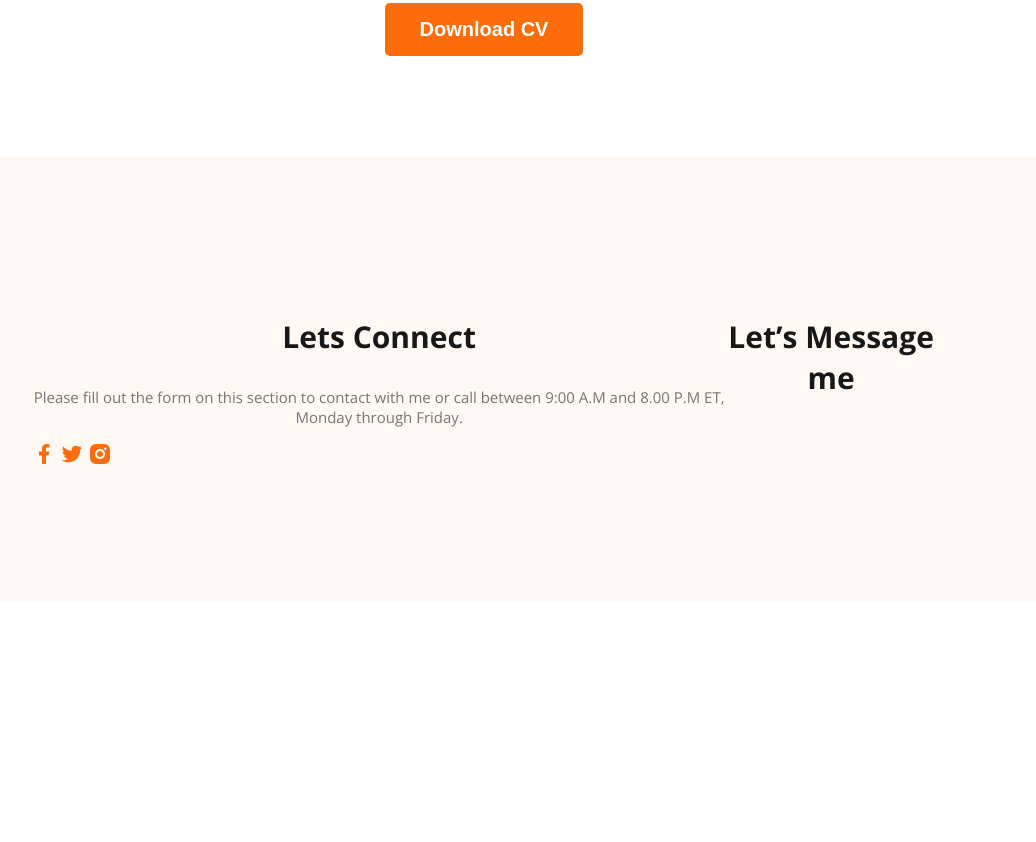
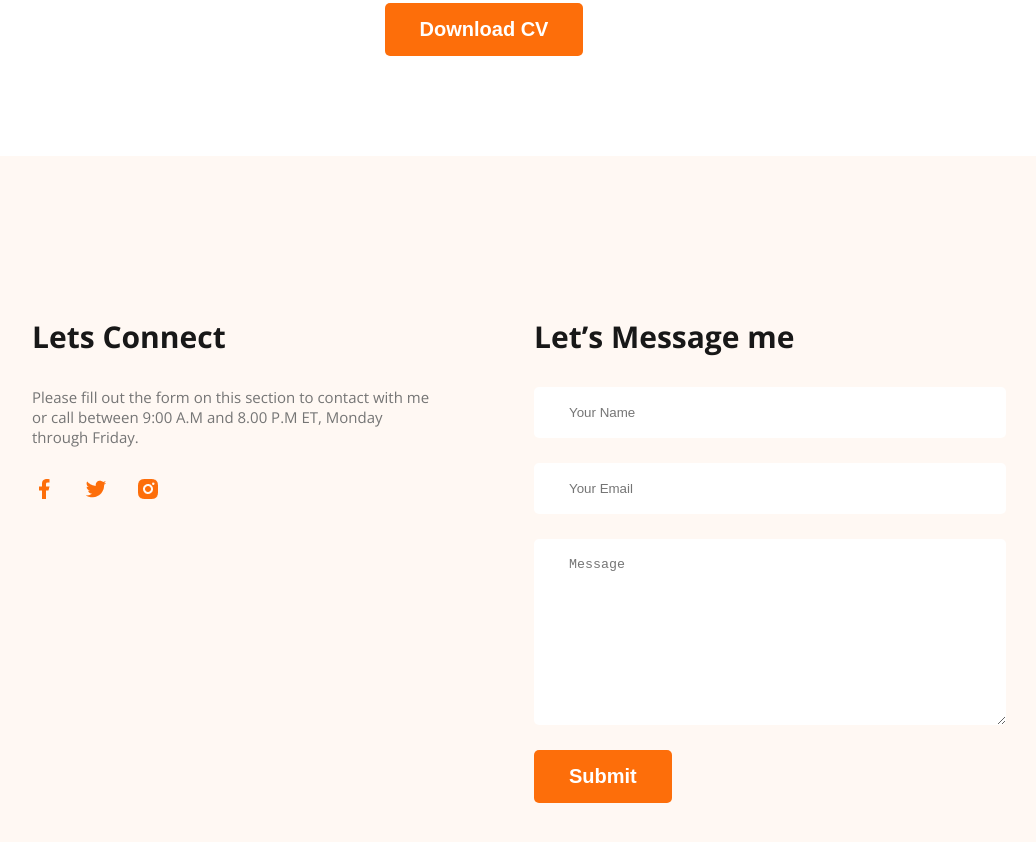
Before and after one commit to sumaiyakhondoker/webdeveloper-portfolio, a plain HTML site: page index.html in a window 1280 px wide. Shown: the part 3032-3874 px from the top of the page, without its empty margins (156-1192 px from the left). Before the commit the page ends 3641 px from the top, so only its background shows below. Drawn offline with nearby package versions, Linux system fonts and the light colour scheme.

Commit message:
finished footer section with contact form

```diff
--- a/index.html
+++ b/index.html
@@ -161,8 +161,8 @@
     </main>
     <footer>
         <div class="footer-column">
-        <h3 class="section-title">Lets Connect</h3>
-        <p class="section-description">Please fill out the form on this section to contact with me or call between 9:00 A.M and 8.00 P.M ET, Monday through Friday.</p>
+        <h3 id= "title" class="section-title">Lets Connect</h3>
+        <p id="description" class="section-description">Please fill out the form on this section to contact with me or call between 9:00 A.M and 8.00 P.M ET, Monday through Friday.</p>
 
         <div class="social-links">
         <a href=""><img src="images/icons/facebook.png" alt=""></a>
@@ -171,7 +171,13 @@
         </div>
         </div>
         <div class="footer-column">
-            <h3 class="section-title">Let’s Message me</h3>
+            <h3 id= "title" class="section-title">Let’s Message me</h3>
+            <form class="contact" action="">
+                <input type="text" placeholder="Your Name">
+                <input type="email" name="" placeholder="Your Email"  id="">
+                <textarea name="" id="" cols="30" rows="10" placeholder="Message" ></textarea>
+                <input class="btn-primary" type="submit" value="Submit">
+            </form>
         </div>
 
     </footer>
--- a/styles/portfolio.css
+++ b/styles/portfolio.css
@@ -206,7 +206,33 @@ main section{
 /* footer style */
 footer{
     display: flex;
+    gap: 100px;
     background: #FFF8F3;
     margin-top: 100px;
     padding: 130px 180px;
 }
+#title{
+text-align: left;
+}
+#description{
+    text-align: left;
+    margin-bottom: 30px;
+}
+.footer-column{
+    width: 50%;
+}
+.social-links a{
+    margin-right: 24px;
+}
+
+.contact input[type="text"], input[type="email"], textarea{
+    display: block;
+    margin-bottom: 25px;
+    padding: 18px 35px;
+    color: #757575;
+    border-radius: 5px;
+    background:white;
+    border: 0;
+    width: 100%;
+
+}
```
